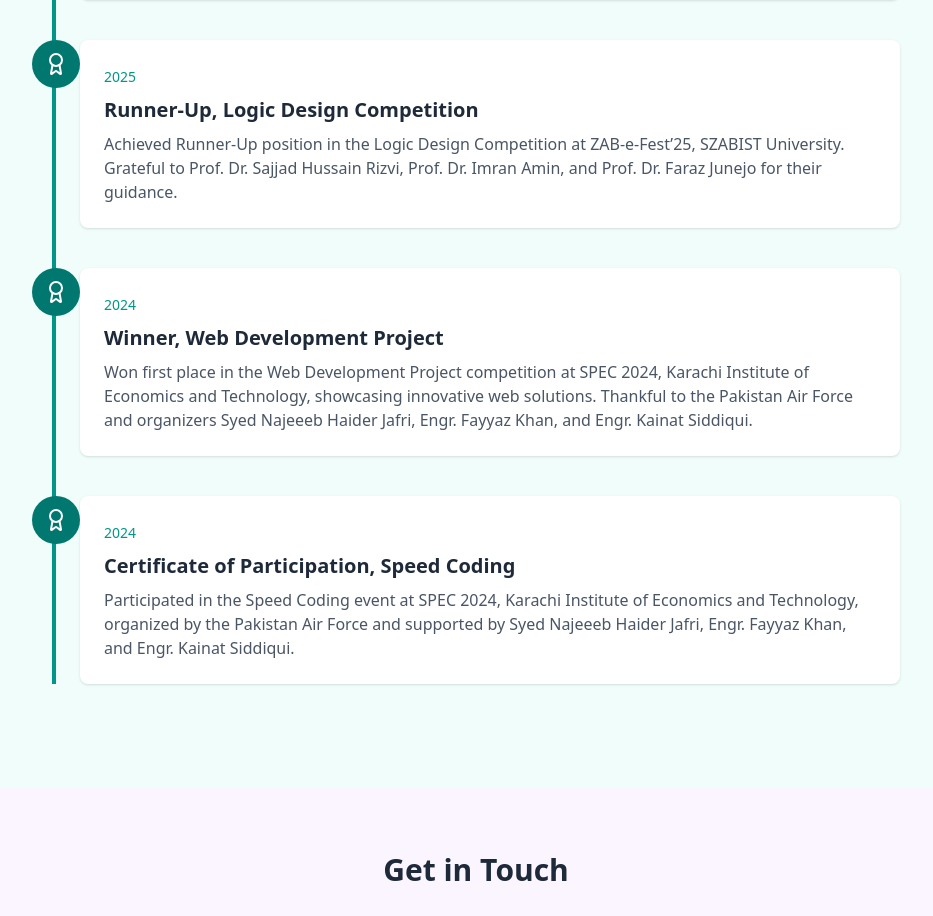
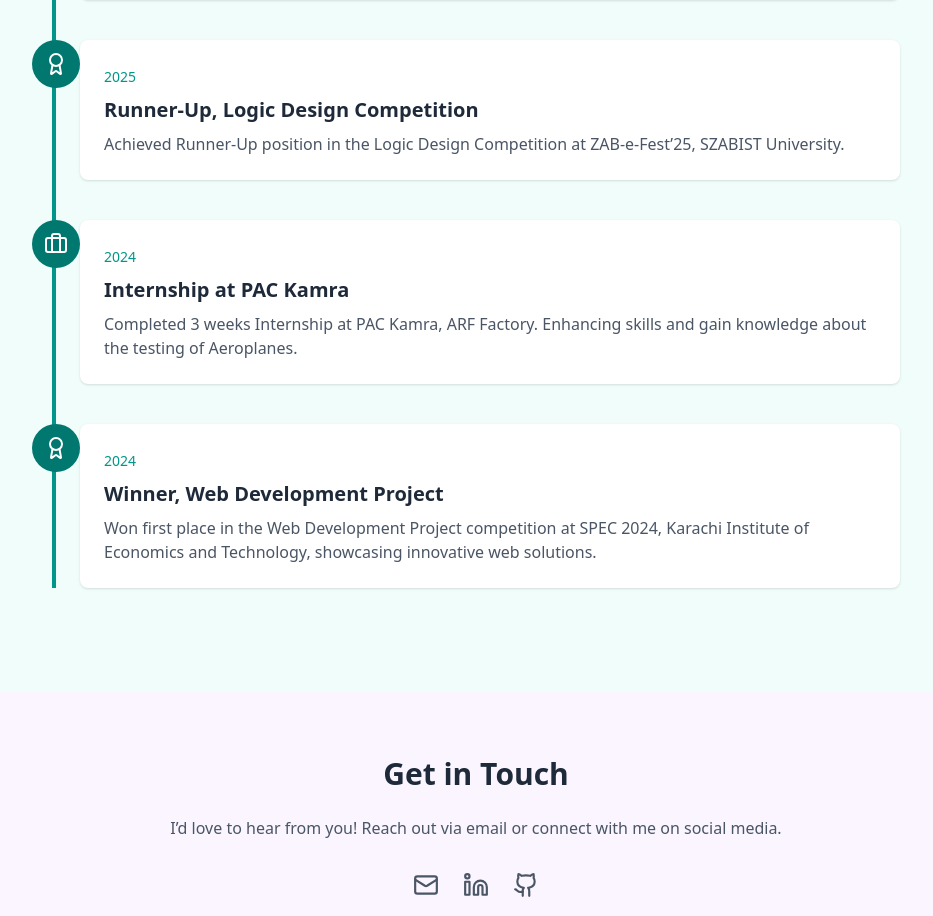
Before and after one commit to abdulhannant-ai/my-portfolio, a React (Vite) app: page / in a window 1280 px wide. Shown: the part 3420-4336 px from the top of the page, without its empty margins (164-1097 px from the left). Built offline with nearby package versions, Linux system fonts and the light colour scheme.

Commit message:
Update Certifications.jsx

```diff
--- a/src/components/Certifications.jsx
+++ b/src/components/Certifications.jsx
@@ -13,21 +13,21 @@ const certData = [
   {
     year: "2025",
     title: "Runner-Up, Logic Design Competition",
-    description: "Achieved Runner-Up position in the Logic Design Competition at ZAB-e-Fest’25, SZABIST University. Grateful to Prof. Dr. Sajjad Hussain Rizvi, Prof. Dr. Imran Amin, and Prof. Dr. Faraz Junejo for their guidance.",
+    description: "Achieved Runner-Up position in the Logic Design Competition at ZAB-e-Fest’25, SZABIST University. ",
     icon: <Award className="w-6 h-6 text-white" />,
     color: "bg-teal-700",
   },
   {
     year: "2024",
-    title: "Winner, Web Development Project",
-    description: "Won first place in the Web Development Project competition at SPEC 2024, Karachi Institute of Economics and Technology, showcasing innovative web solutions. Thankful to the Pakistan Air Force and organizers Syed Najeeeb Haider Jafri, Engr. Fayyaz Khan, and Engr. Kainat Siddiqui.",
-    icon: <Award className="w-6 h-6 text-white" />,
+    title: "Internship at PAC Kamra",
+    description: "Completed 3 weeks Internship at PAC Kamra, ARF Factory. Enhancing skills and gain knowledge about the testing of Aeroplanes. ",
+    icon: <Briefcase className="w-6 h-6 text-white" />,
     color: "bg-teal-700",
   },
   {
     year: "2024",
-    title: "Certificate of Participation, Speed Coding",
-    description: "Participated in the Speed Coding event at SPEC 2024, Karachi Institute of Economics and Technology, organized by the Pakistan Air Force and supported by Syed Najeeeb Haider Jafri, Engr. Fayyaz Khan, and Engr. Kainat Siddiqui.",
+    title: "Winner, Web Development Project",
+    description: "Won first place in the Web Development Project competition at SPEC 2024, Karachi Institute of Economics and Technology, showcasing innovative web solutions. ",
     icon: <Award className="w-6 h-6 text-white" />,
     color: "bg-teal-700",
   },
```
